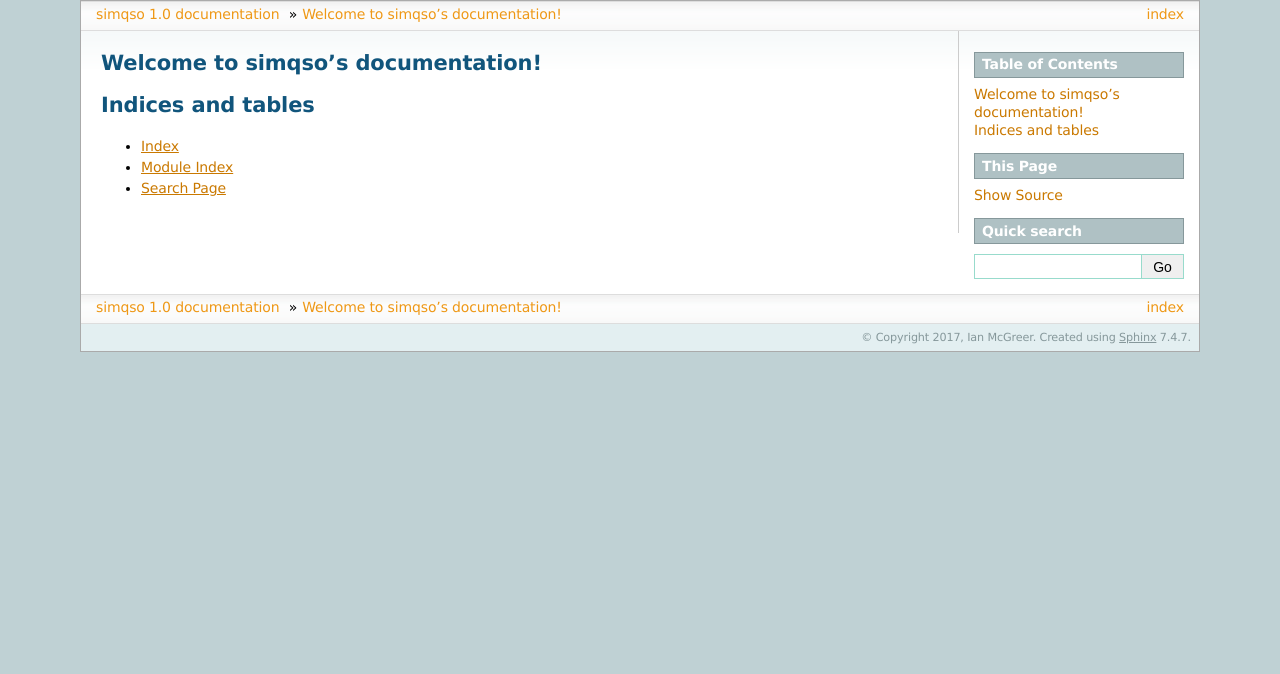
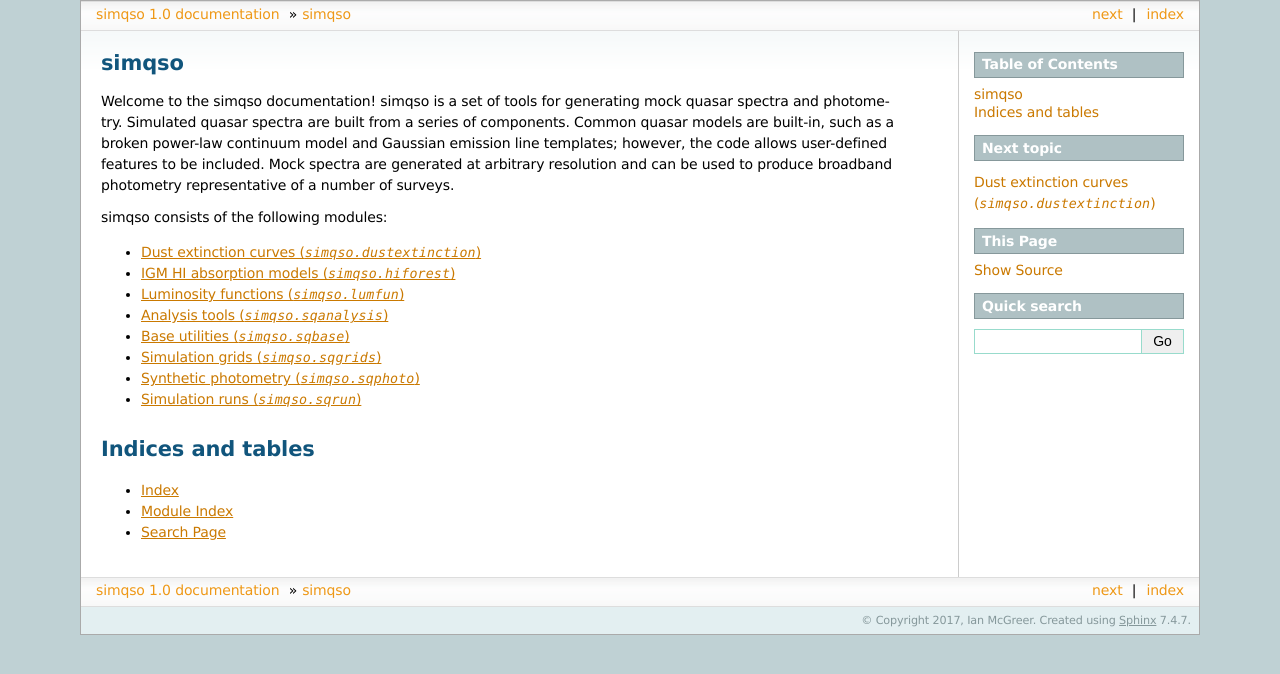
Before and after one commit to imcgreer/simqso, a Sphinx documentation site: the page built from docs/index.rst, in a window 1280 px wide. Shown: the top 674 px of the page. Built offline with Sphinx 7.4.7, drawn with Linux system fonts in a browser that asks for light colours.

Commit message:
documentation and some slight reorg

```diff
--- a/docs/conf.py
+++ b/docs/conf.py
@@ -30,11 +30,14 @@
 # Add any Sphinx extension module names here, as strings. They can be
 # extensions coming with Sphinx (named 'sphinx.ext.*') or your custom
 # ones.
-extensions = ['sphinx.ext.autodoc',
+extensions = [
+    'sphinx.ext.autodoc',
+    'sphinx.ext.autosummary',
     'sphinx.ext.intersphinx',
     'sphinx.ext.viewcode',
     'sphinx.ext.inheritance_diagram',
-    'sphinx.ext.githubpages']
+    'sphinx.ext.githubpages',
+    'numpydoc']
 
 # Add any paths that contain templates here, relative to this directory.
 templates_path = ['_templates']
@@ -163,3 +166,5 @@ texinfo_documents = [
 intersphinx_mapping = {'https://docs.python.org/': None}
 
 autodoc_member_order = 'bysource'
+
+numpydoc_show_class_members = False
--- a/docs/index.rst
+++ b/docs/index.rst
@@ -3,13 +3,24 @@
    You can adapt this file completely to your liking, but it should at least
    contain the root `toctree` directive.
 
-Welcome to simqso's documentation!
-==================================
+simqso
+======
+
+Welcome to the simqso documentation! simqso is a set of tools for generating
+mock quasar spectra and photometry. Simulated quasar spectra are built from
+a series of components. Common quasar models are built-in, such as a broken
+power-law continuum model and Gaussian emission line templates; however, the
+code allows user-defined features to be included. Mock spectra are generated
+at arbitrary resolution and can be used to produce broadband photometry
+representative of a number of surveys.
+
+simqso consists of the following modules:
 
 .. toctree::
-   :maxdepth: 2
-   :caption: Contents:
+   :maxdepth: 1
+   :glob:
 
+   source/*
 
 
 Indices and tables
--- /dev/null
+++ b/docs/source/dustextinction.rst
@@ -0,0 +1,11 @@
+************************************************
+Dust extinction curves (`simqso.dustextinction`)
+************************************************
+
+Reference/API
+=============
+
+.. automodule:: simqso.dustextinction
+    :members:
+    :undoc-members:
+    :show-inheritance:
--- /dev/null
+++ b/docs/source/hiforest.rst
@@ -0,0 +1,11 @@
+********************************************
+IGM HI absorption models (`simqso.hiforest`)
+********************************************
+
+Reference/API
+=============
+
+.. automodule:: simqso.hiforest
+    :members:
+    :undoc-members:
+    :show-inheritance:
--- /dev/null
+++ b/docs/source/lumfun.rst
@@ -0,0 +1,14 @@
+**************************************
+Luminosity functions (`simqso.lumfun`)
+**************************************
+
+Reference/API
+=============
+
+.. automodule:: simqso.lumfun
+    :members:
+    :undoc-members:
+    :show-inheritance:
+
+.. inheritance-diagram:: simqso.lumfun
+    :parts: 1
--- /dev/null
+++ b/docs/source/sqanalysis.rst
@@ -0,0 +1,11 @@
+************************************
+Analysis tools (`simqso.sqanalysis`)
+************************************
+
+Reference/API
+=============
+
+.. automodule:: simqso.sqanalysis
+    :members:
+    :undoc-members:
+    :show-inheritance:
--- /dev/null
+++ b/docs/source/sqbase.rst
@@ -0,0 +1,11 @@
+********************************
+Base utilities (`simqso.sqbase`)
+********************************
+
+Reference/API
+=============
+
+.. automodule:: simqso.sqbase
+    :members:
+    :undoc-members:
+    :show-inheritance:
--- /dev/null
+++ b/docs/source/sqgrids.rst
@@ -0,0 +1,14 @@
+***********************************
+Simulation grids (`simqso.sqgrids`)
+***********************************
+
+Reference/API
+=============
+
+.. automodule:: simqso.sqgrids
+    :members:
+    :undoc-members:
+    :show-inheritance:
+
+.. inheritance-diagram:: simqso.sqgrids
+    :parts: 1
--- /dev/null
+++ b/docs/source/sqphoto.rst
@@ -0,0 +1,11 @@
+***************************************
+Synthetic photometry (`simqso.sqphoto`)
+***************************************
+
+Reference/API
+=============
+
+.. automodule:: simqso.sqphoto
+    :members:
+    :undoc-members:
+    :show-inheritance:
--- /dev/null
+++ b/docs/source/sqrun.rst
@@ -0,0 +1,11 @@
+********************************
+Simulation runs (`simqso.sqrun`)
+********************************
+
+Reference/API
+=============
+
+.. automodule:: simqso.sqrun
+    :members:
+    :undoc-members:
+    :show-inheritance:
```
Also changed, not shown: docs/source/modules.rst (deleted, +0 -7 lines), docs/source/simqso.rst (deleted, +0 -88 lines), 5 other files.
